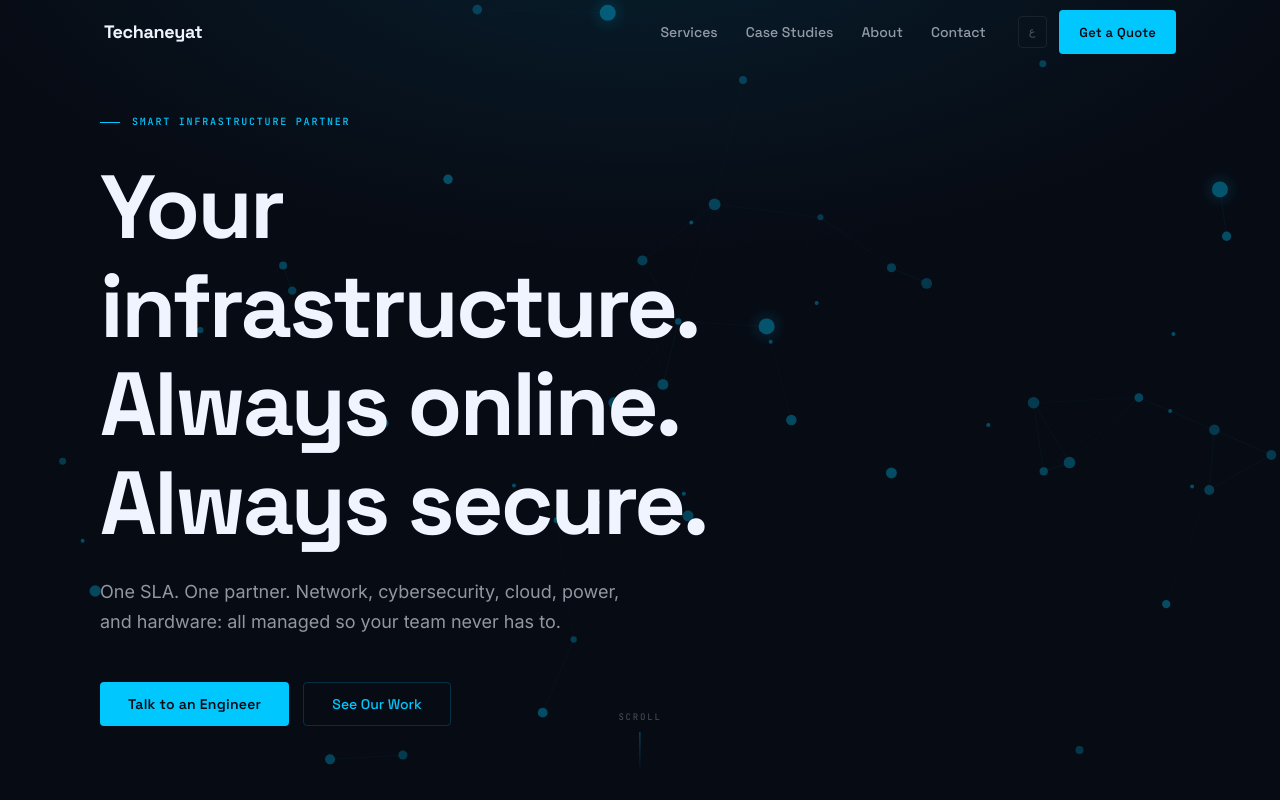
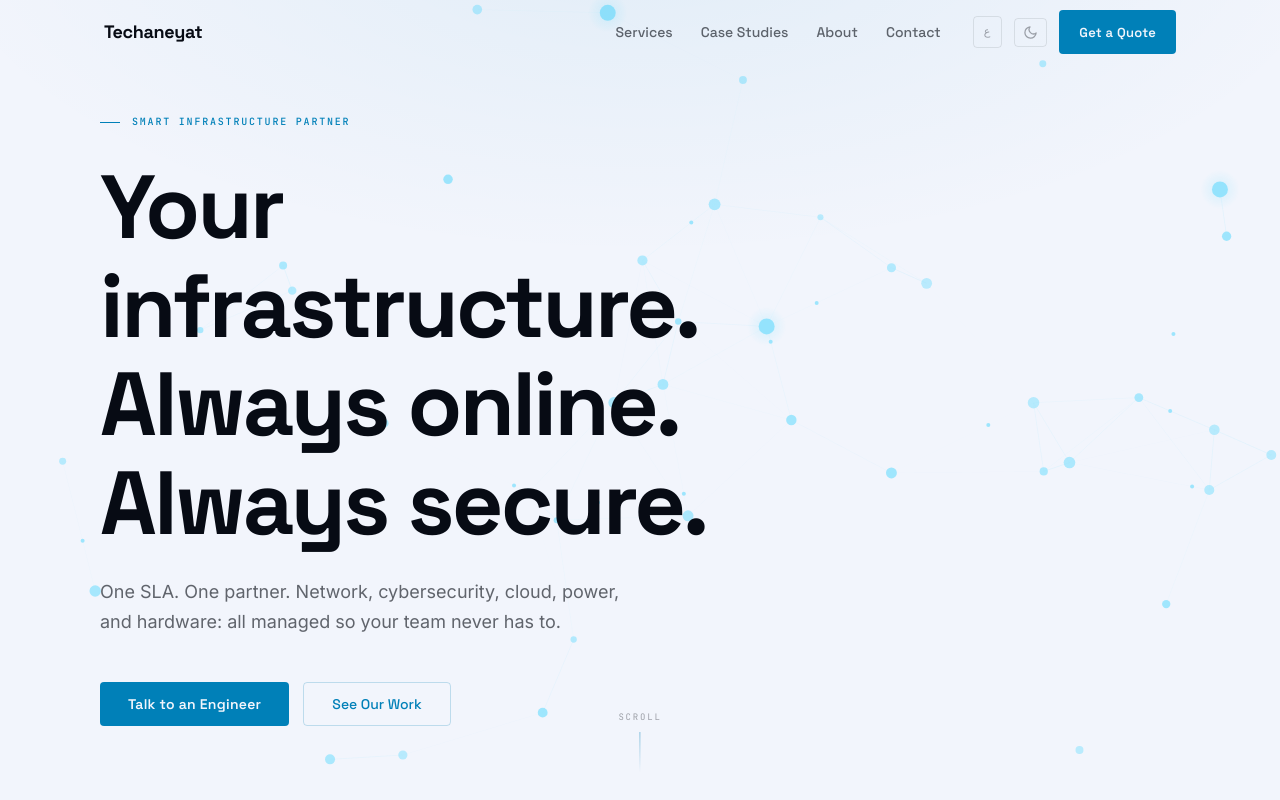
Before and after one commit to voxire/techaneyat, a Next.js app: page / in a window 1280 px wide. Shown: the top 800 px of the page. Built offline with nearby package versions, Linux system fonts and the light colour scheme.

Commit message:
Add light/dark theme switcher with system preference and localStorage

```diff
--- a/app/components/Nav.tsx
+++ b/app/components/Nav.tsx
@@ -2,9 +2,9 @@
 
 import { useEffect, useRef, useState } from 'react'
 import Link from 'next/link'
-import { usePathname } from 'next/navigation'
 import gsap from 'gsap'
 import { ScrollTrigger } from 'gsap/ScrollTrigger'
+import { useTheme } from '@/app/providers/ThemeProvider'
 
 gsap.registerPlugin(ScrollTrigger)
 
@@ -25,6 +25,7 @@ export function Nav({ locale = 'en' }: NavProps) {
   const [menuOpen, setMenuOpen] = useState(false)
   const isAr = locale === 'ar'
   const basePath = isAr ? '/ar' : ''
+  const { theme, toggle } = useTheme()
 
   useEffect(() => {
     const handleScroll = () => {
@@ -147,6 +148,48 @@ export function Nav({ locale = 'en' }: NavProps) {
               {isAr ? 'EN' : 'ع'}
             </Link>
 
+            {/* Theme toggle — sun / moon */}
+            <button
+              onClick={toggle}
+              aria-label={theme === 'dark' ? 'Switch to light mode' : 'Switch to dark mode'}
+              style={{
+                background: 'none',
+                border: '1px solid var(--tn-border)',
+                borderRadius: '4px',
+                cursor: 'pointer',
+                padding: '6px 8px',
+                color: 'var(--tn-text-3)',
+                display: 'flex',
+                alignItems: 'center',
+                justifyContent: 'center',
+                transition: 'color 0.2s ease, border-color 0.2s ease',
+                lineHeight: 1,
+              }}
+              onMouseEnter={(e) => {
+                const el = e.currentTarget
+                el.style.color = 'var(--tn-text)'
+                el.style.borderColor = 'var(--tn-border-accent)'
+              }}
+              onMouseLeave={(e) => {
+                const el = e.currentTarget
+                el.style.color = 'var(--tn-text-3)'
+                el.style.borderColor = 'var(--tn-border)'
+              }}
+            >
+              {theme === 'dark' ? (
+                /* Sun icon */
+                <svg width="15" height="15" viewBox="0 0 24 24" fill="none" stroke="currentColor" strokeWidth="2" strokeLinecap="round" strokeLinejoin="round">
+                  <circle cx="12" cy="12" r="4"/>
+                  <path d="M12 2v2M12 20v2M4.93 4.93l1.41 1.41M17.66 17.66l1.41 1.41M2 12h2M20 12h2M6.34 17.66l-1.41 1.41M19.07 4.93l-1.41 1.41"/>
+                </svg>
+              ) : (
+                /* Moon icon */
+                <svg width="15" height="15" viewBox="0 0 24 24" fill="none" stroke="currentColor" strokeWidth="2" strokeLinecap="round" strokeLinejoin="round">
+                  <path d="M21 12.79A9 9 0 1 1 11.21 3 7 7 0 0 0 21 12.79z"/>
+                </svg>
+              )}
+            </button>
+
             {/* CTA */}
             <Link
               href={`${basePath}/contact`}
--- a/app/globals.css
+++ b/app/globals.css
@@ -40,6 +40,48 @@
   --tn-font-body:    'Inter', sans-serif;
   --tn-font-mono:    'JetBrains Mono', monospace;
   --tn-font-arabic:  var(--font-noto-kufi-arabic), 'Noto Kufi Arabic', sans-serif;
+}
+
+/* ============================================================
+   LIGHT MODE TOKENS
+   Applied via [data-theme="light"] on <html>
+   Cold blue-slate palette — keeps the brand's technical DNA
+   ============================================================ */
+
+[data-theme="light"] {
+  /* Backgrounds — cold blue-slate */
+  --tn-bg:          #F2F5FC;
+  --tn-bg-2:        #EBF0FA;
+  --tn-bg-3:        #FFFFFF;
+  --tn-bg-4:        #DDE5F5;
+
+  /* Accent — deeper teal for contrast on white */
+  --tn-accent:      #0080B8;
+  --tn-accent-dim:  rgba(0, 128, 184, 0.08);
+  --tn-accent-glow: rgba(0, 128, 184, 0.18);
+
+  /* Text — dark navy on light bg */
+  --tn-text:        #070B14;
+  --tn-text-2:      rgba(7, 11, 20, 0.62);
+  --tn-text-3:      rgba(7, 11, 20, 0.36);
+
+  /* Borders */
+  --tn-border:        rgba(7, 11, 20, 0.09);
+  --tn-border-accent: rgba(0, 128, 184, 0.22);
+
+  /* Gradients */
+  --tn-gradient-hero: radial-gradient(ellipse 80% 60% at 50% -10%, rgba(0,128,184,0.07) 0%, transparent 70%);
+  --tn-gradient-card: linear-gradient(135deg, rgba(0,128,184,0.04) 0%, transparent 60%);
+}
+
+/* Light mode: glow-card shadow is lighter */
+[data-theme="light"] .glow-card:hover {
+  box-shadow: 0 0 20px var(--tn-accent-glow), 0 12px 32px rgba(7,11,20,0.10);
+}
+
+/* Light mode: transition on theme switch */
+html {
+  transition: background-color 0.25s ease, color 0.25s ease;
 }
 
 /* ============================================================
--- a/app/layout.tsx
+++ b/app/layout.tsx
@@ -1,6 +1,7 @@
 import type { Metadata } from 'next'
 import { Space_Grotesk, Inter, JetBrains_Mono, Noto_Kufi_Arabic } from 'next/font/google'
 import { SmoothScrollProvider } from '@/app/providers/SmoothScrollProvider'
+import { ThemeProvider } from '@/app/providers/ThemeProvider'
 import './globals.css'
 
 const spaceGrotesk = Space_Grotesk({
@@ -86,8 +87,18 @@ export default function RootLayout({
       lang="en"
       className={`${spaceGrotesk.variable} ${inter.variable} ${jetbrainsMono.variable} ${notoKufiArabic.variable}`}
     >
+      <head>
+        {/* Anti-FOUC: apply theme before paint to prevent flash */}
+        <script
+          dangerouslySetInnerHTML={{
+            __html: `(function(){try{var s=localStorage.getItem('tn-theme');var m=window.matchMedia('(prefers-color-scheme: light)').matches?'light':'dark';document.documentElement.setAttribute('data-theme',s||m)}catch(e){}})()`,
+          }}
+        />
+      </head>
       <body>
-        <SmoothScrollProvider>{children}</SmoothScrollProvider>
+        <ThemeProvider>
+          <SmoothScrollProvider>{children}</SmoothScrollProvider>
+        </ThemeProvider>
       </body>
     </html>
   )
--- /dev/null
+++ b/app/providers/ThemeProvider.tsx
@@ -0,0 +1,47 @@
+'use client'
+
+import { createContext, useContext, useEffect, useState } from 'react'
+
+type Theme = 'dark' | 'light'
+
+type ThemeContextValue = {
+  theme: Theme
+  toggle: () => void
+}
+
+const ThemeContext = createContext<ThemeContextValue>({
+  theme: 'dark',
+  toggle: () => {},
+})
+
+export function ThemeProvider({ children }: { children: React.ReactNode }) {
+  const [theme, setTheme] = useState<Theme>('dark')
+
+  useEffect(() => {
+    // Priority: localStorage > system preference
+    const saved = localStorage.getItem('tn-theme') as Theme | null
+    const system = window.matchMedia('(prefers-color-scheme: light)').matches
+      ? 'light'
+      : 'dark'
+    const initial = saved ?? system
+    setTheme(initial)
+    document.documentElement.setAttribute('data-theme', initial)
+  }, [])
+
+  const toggle = () => {
+    const next: Theme = theme === 'dark' ? 'light' : 'dark'
+    setTheme(next)
+    document.documentElement.setAttribute('data-theme', next)
+    localStorage.setItem('tn-theme', next)
+  }
+
+  return (
+    <ThemeContext.Provider value={{ theme, toggle }}>
+      {children}
+    </ThemeContext.Provider>
+  )
+}
+
+export function useTheme() {
+  return useContext(ThemeContext)
+}
```
